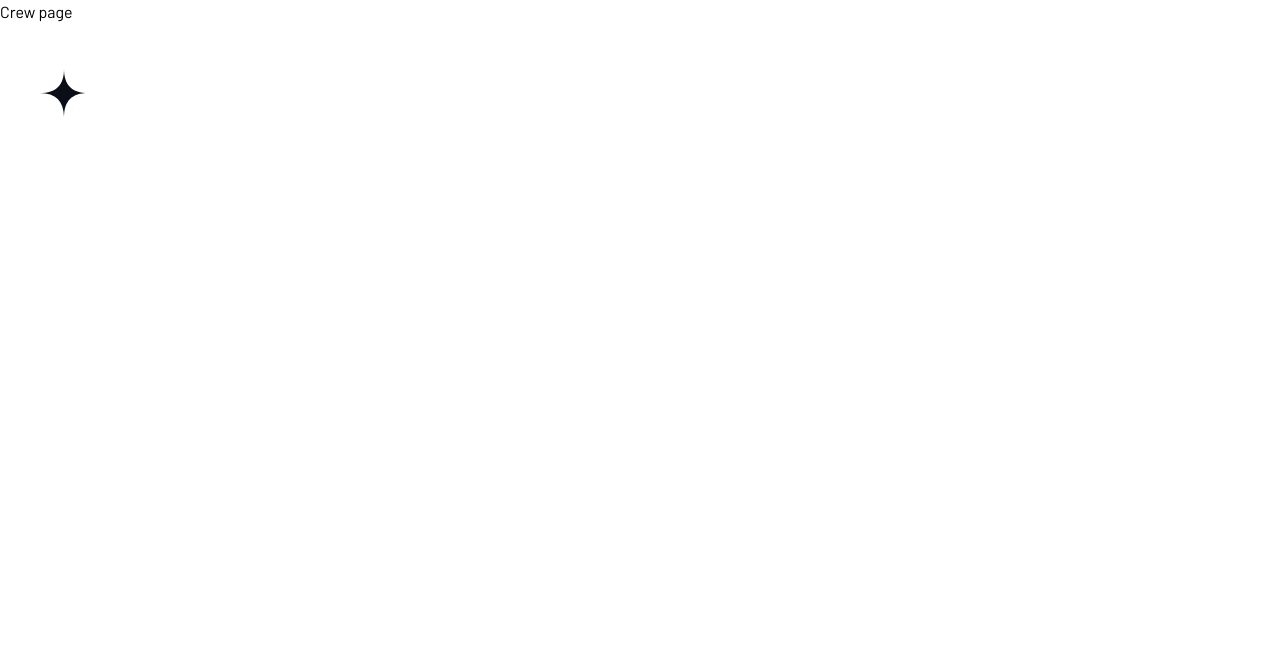
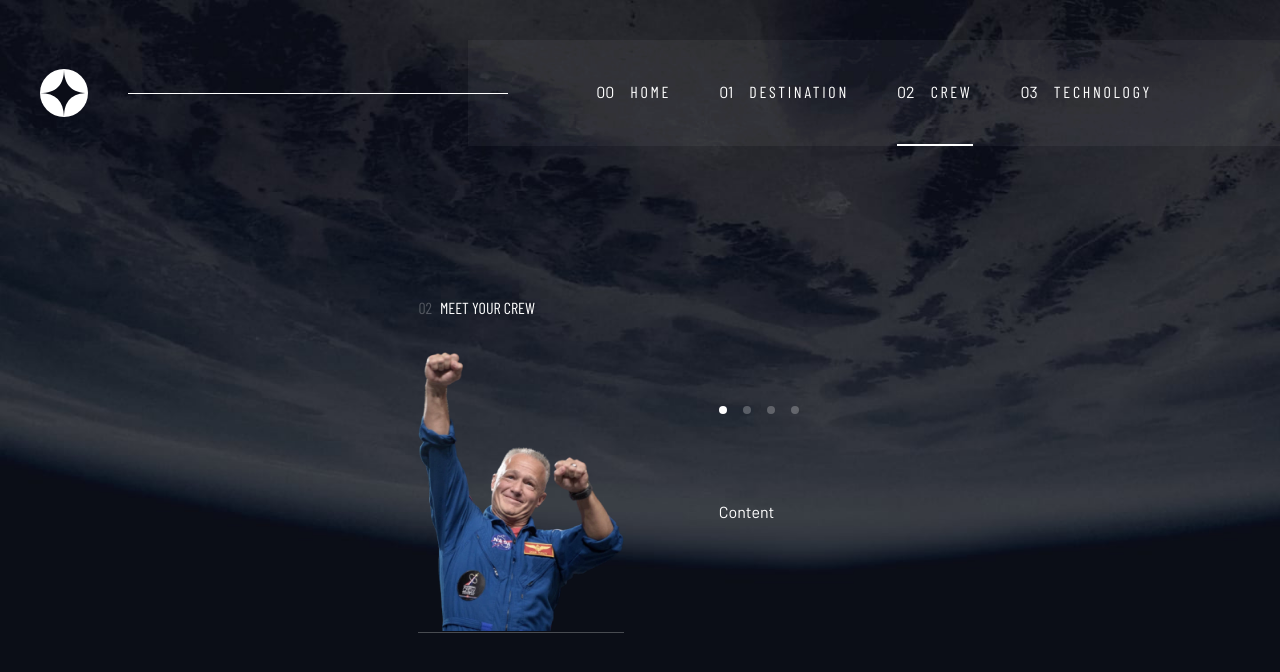
Before and after one commit to dominikrubroeder/space-tourism-website, a Next.js app: page /crew in a window 1280 px wide. Shown: the top 672 px of the page. Built offline with nearby package versions, Linux system fonts and the light colour scheme.

Commit message:
[CrewPage] Set up crew page

```diff
--- a/pages/crew/index.js
+++ b/pages/crew/index.js
@@ -1,5 +1,96 @@
+import { useState } from 'react';
+import NavText from '../../components/typography/NavText';
+import Subheading from '../../components/typography/Subheading';
+import Subheading2 from '../../components/typography/Subheading2';
+
+const crews = [
+  {
+    name: 'Douglas Hurley',
+    images: {
+      png: './assets/crew/image-douglas-hurley.png',
+      webp: './assets/crew/image-douglas-hurley.webp',
+    },
+    role: 'Commander',
+    bio: 'Douglas Gerald Hurley is an American engineer, former Marine Corps pilot and former NASA astronaut. He launched into space for the third time as commander of Crew Dragon Demo-2.',
+  },
+  {
+    name: 'Mark Shuttleworth',
+    images: {
+      png: './assets/crew/image-mark-shuttleworth.png',
+      webp: './assets/crew/image-mark-shuttleworth.webp',
+    },
+    role: 'Mission Specialist',
+    bio: 'Mark Richard Shuttleworth is the founder and CEO of Canonical, the company behind the Linux-based Ubuntu operating system. Shuttleworth became the first South African to travel to space as a space tourist.',
+  },
+  {
+    name: 'Victor Glover',
+    images: {
+      png: './assets/crew/image-victor-glover.png',
+      webp: './assets/crew/image-victor-glover.webp',
+    },
+    role: 'Pilot',
+    bio: 'Pilot on the first operational flight of the SpaceX Crew Dragon to the International Space Station. Glover is a commander in the U.S. Navy where he pilots an F/A-18.He was a crew member of Expedition 64, and served as a station systems flight engineer.',
+  },
+  {
+    name: 'Anousheh Ansari',
+    images: {
+      png: './assets/crew/image-anousheh-ansari.png',
+      webp: './assets/crew/image-anousheh-ansari.webp',
+    },
+    role: 'Flight Engineer',
+    bio: 'Anousheh Ansari is an Iranian American engineer and co-founder of Prodea Systems. Ansari was the fourth self-funded space tourist, the first self-funded woman to fly to the ISS, and the first Iranian in space.',
+  },
+];
+
 const CrewPage = () => {
-  return <div>Crew page</div>;
+  const [activeTab, setActiveTab] = useState(0);
+
+  return (
+    <div className="min-h-screen text-white bg-crew-mobile bg-no-repeat bg-center bg-cover md:bg-crew-tablet xl:bg-crew-desktop xl:flex xl:flex-col xl:items-center xl:justify-center">
+      <section className="grid gap-8 p-8 pt-24 md:pt-40">
+        <div className="flex gap-2 font-barlow-condensed uppercase">
+          <span className="opacity-25">02</span>Meet your crew
+        </div>
+
+        <div className="w-full grid gap-8 xl:grid-cols-2 xl:max-w-7xl">
+          <div className="grid gap-0">
+            {crews.map((crew, index) => {
+              if (index === activeTab) {
+                return (
+                  <figure key={index} className="mx-auto max-w-[50vh] h-[35vh]">
+                    <img
+                      src={crew.images.webp}
+                      className="w-full h-full object-contain block rounded-3xl"
+                      alt={crew.name}
+                    />
+                  </figure>
+                );
+              }
+            })}
+            <hr className="border-white/25" />
+          </div>
+
+          <div className="max-w-md grid gap-8 mx-auto">
+            <nav className="flex items-center gap-4 mx-auto">
+              {crews.map((_, index) => {
+                return (
+                  <div
+                    key={index}
+                    className={`w-2 h-2 rounded-full ${
+                      index === activeTab ? 'bg-white/100' : 'bg-white/25'
+                    }`}
+                    onClick={() => setActiveTab(index)}
+                  ></div>
+                );
+              })}
+            </nav>
+
+            <div>Content</div>
+          </div>
+        </div>
+      </section>
+    </div>
+  );
 };
 
 export default CrewPage;
--- a/tailwind.config.js
+++ b/tailwind.config.js
@@ -28,6 +28,9 @@ module.exports = {
           'url("/assets/destination/background-destination-tablet.jpg")',
         'destination-mobile':
           'url("/assets/destination/background-destination-mobile.jpg")',
+        'crew-desktop': 'url("/assets/crew/background-crew-desktop.jpg")',
+        'crew-tablet': 'url("/assets/crew/background-crew-tablet.jpg")',
+        'crew-mobile': 'url("/assets/crew/background-crew-mobile.jpg")',
       },
     },
   },
```
